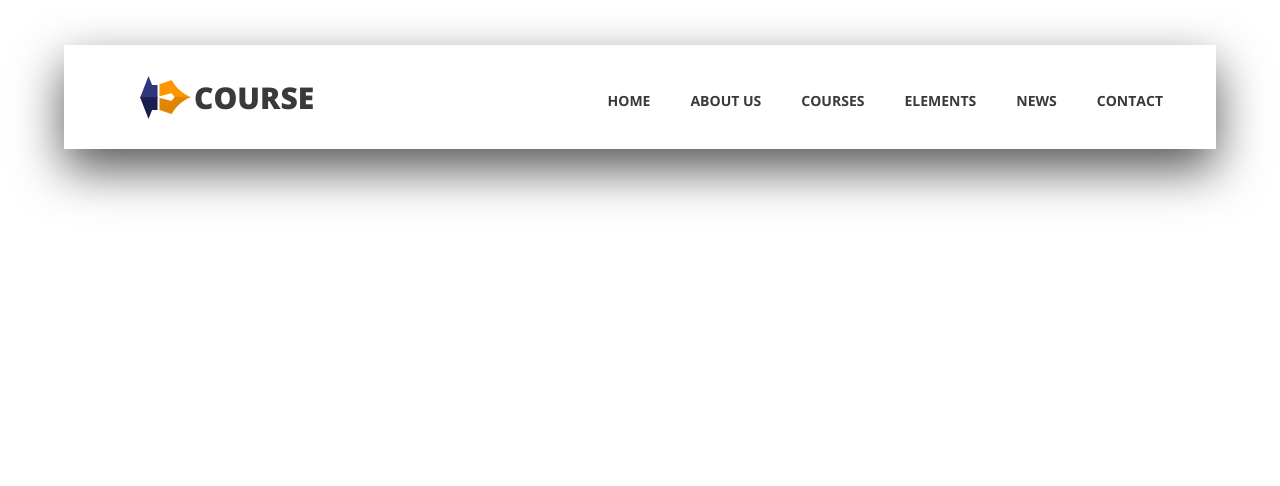
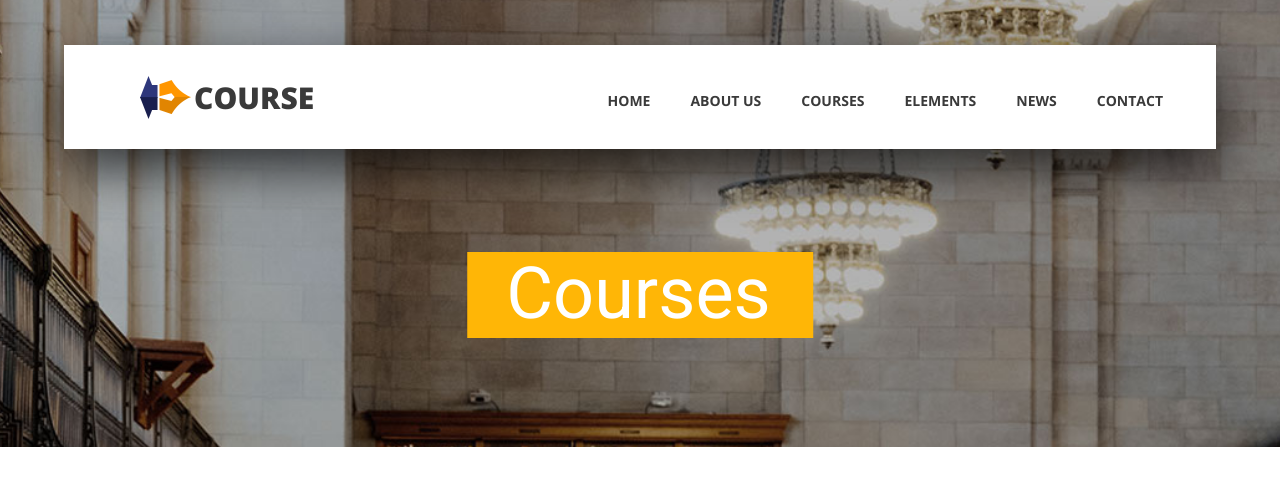
Before and after one commit to HoaHyNgoc/courses-review-site, a React (Create React App) app in the folder academics-review-app/: page / in a window 1280 px wide. Shown: the top 486 px of the page. Built offline with nearby package versions, Linux system fonts and the light colour scheme.

Commit message:
create child component and header compoent of courses page

```diff
--- a/academics-review-app/src/App.js
+++ b/academics-review-app/src/App.js
@@ -1,10 +1,12 @@
 import React from "react";
 import GlobalNavigation from "./components/global_page_navigation/GlobalNavigation";
+import ComponentsPageCourses from "./components/page_courses/ComponentsPageCourses";
 
 function App() {
   return (
     <div className="super_container">
         <GlobalNavigation />
+        <ComponentsPageCourses/>
     </div>
   );
 }
--- a/academics-review-app/src/components/page_courses/ComponentsPageCourses.js
+++ b/academics-review-app/src/components/page_courses/ComponentsPageCourses.js
@@ -1,10 +1,11 @@
 import React, { Component } from "react";
+import PageCoursesHeader from "./child_page_courses/PageCoursesHeader";
 
 class ComponentsPageCourses extends Component {
   render() {
     return (
       <div>
-
+        <PageCoursesHeader />
       </div>
     );
   }
--- /dev/null
+++ b/academics-review-app/src/components/page_courses/child_page_courses/PageCoursesHeader.js
@@ -0,0 +1,18 @@
+import React, { Component } from "react";
+
+class PageCoursesHeader extends Component {
+  render() {
+    return (
+      <div className="home">
+        <div className="home_background_container prlx_parent">
+            <div className="home_background prlx" style={{ backgroundImage: "url(images/courses_background.jpg)" }}></div>
+        </div>
+        <div className="home_content">
+          <h1>Courses</h1>
+        </div>
+      </div>
+    );
+  }
+}
+
+export default PageCoursesHeader;
```
